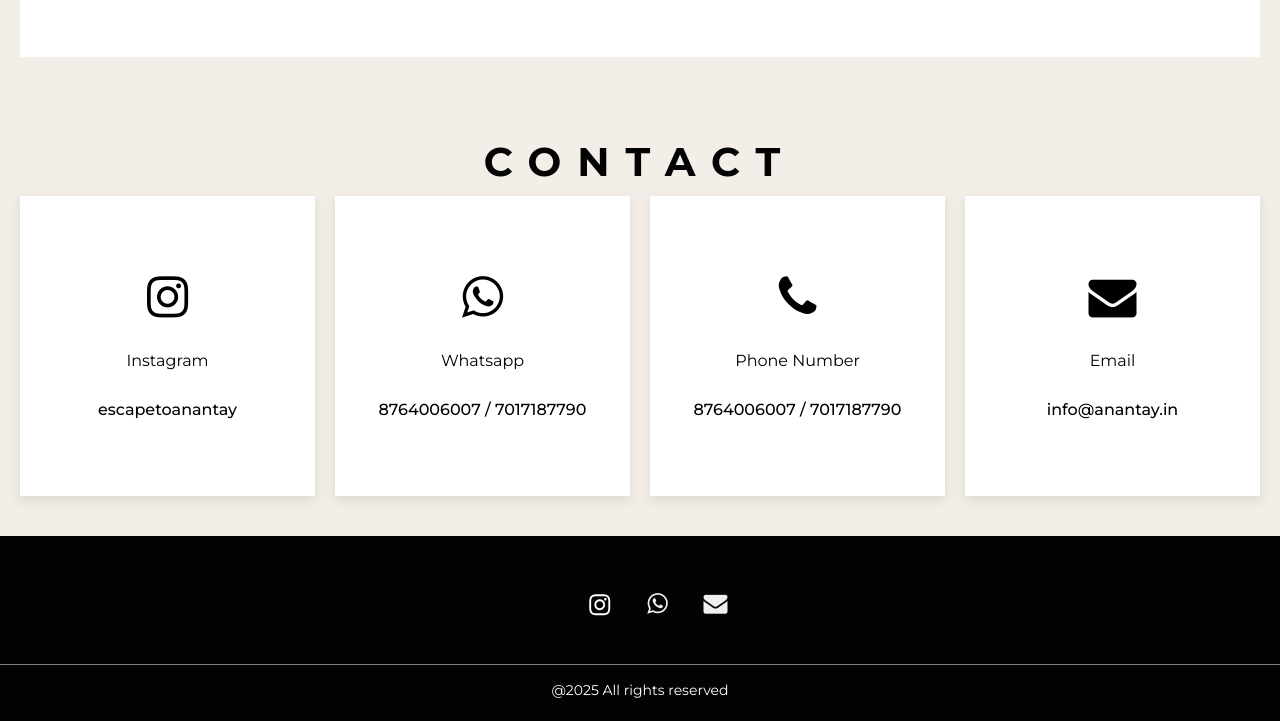
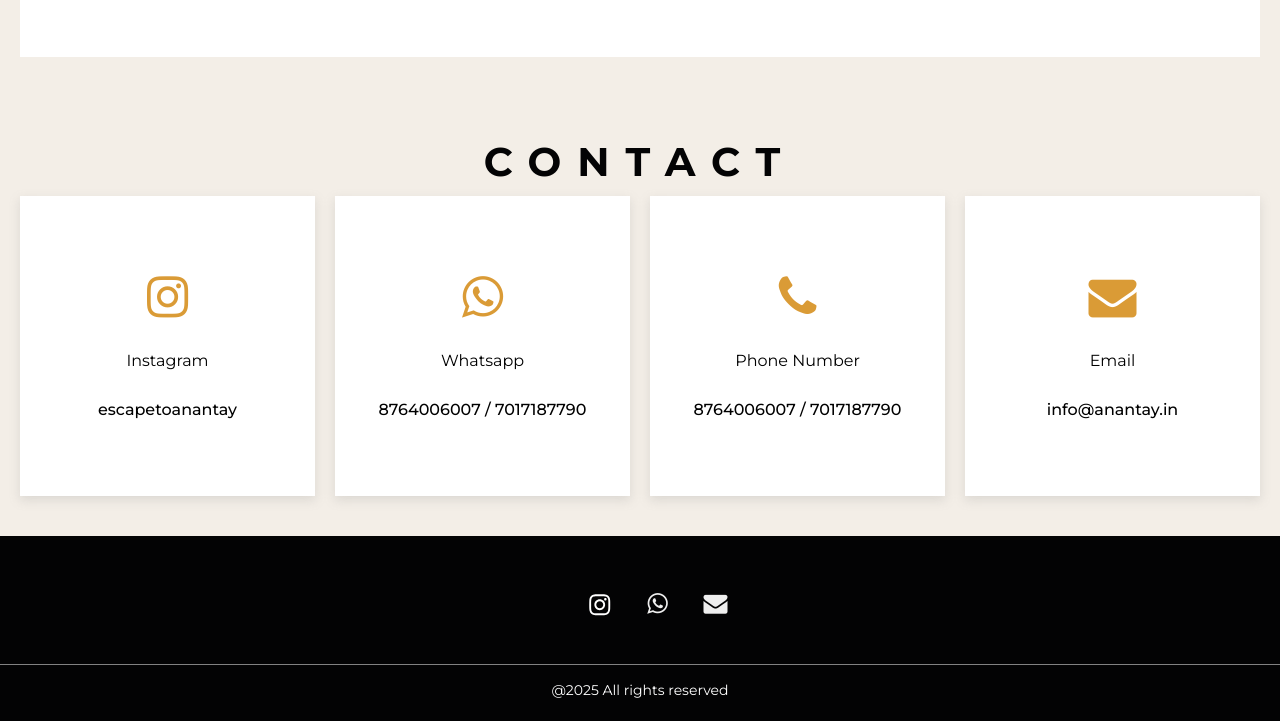
Before and after one commit to Sidgupta59/anantay-resort, a plain HTML site: page index.html in a window 1280 px wide. Shown: the part 1708-2429 px from the top of the page. Drawn offline with Linux system fonts and the light colour scheme.

Commit message:
new website

```diff
--- a/style.css
+++ b/style.css
@@ -273,10 +273,17 @@ a {
     gap: 20px;
 }
 
+.contact .card-section i {
+    color: #da9b36;
+}
+
+.contact .card-section i:hover {
+    color: white;
+}
+
+
 #hero-section .one-liner {
-
     color: var(--black-2, #2E2E2E);
-
     font-style: normal;
     font-weight: 600;
     line-height: normal;
```
